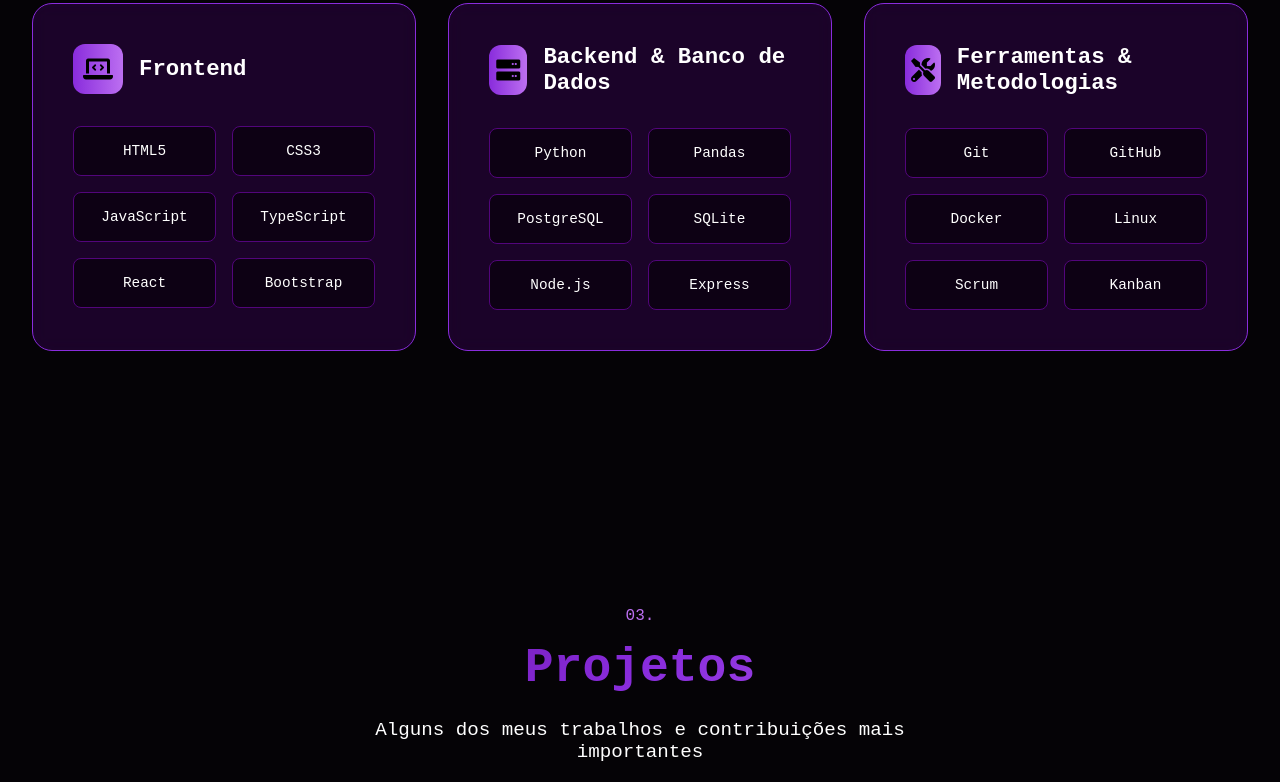
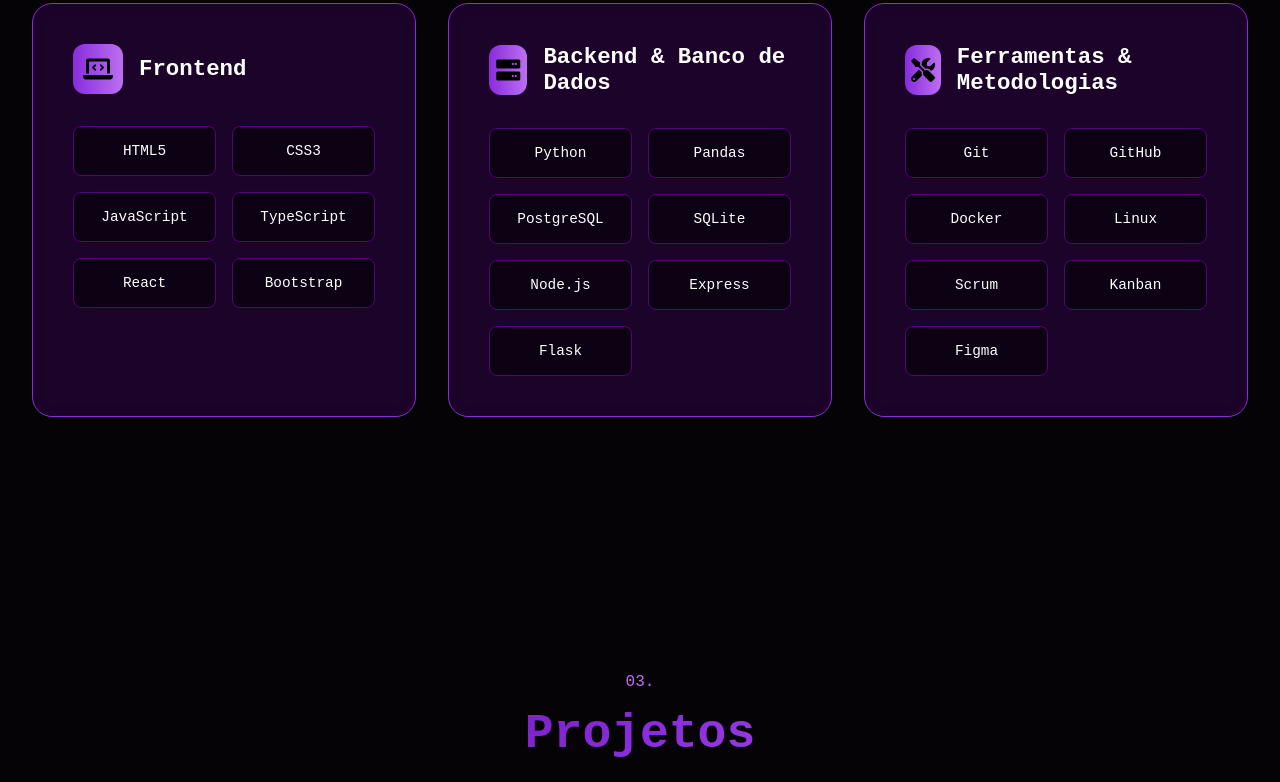
Before and after one commit to FelipePacheco30/Portfolio, a plain HTML site: page index.html in a window 1280 px wide. Shown: the part 2451-3233 px from the top of the page. Drawn offline with Linux system fonts and the light colour scheme.

Commit message:
chore: adding new technologies to skills section

```diff
--- a/index.html
+++ b/index.html
@@ -274,6 +274,9 @@
             <div class="skill-item">
               <div class="skill-name">Express</div>
             </div>
+            <div class="skill-item">
+              <div class="skill-name">Flask</div>
+            </div>
           </div>
         </div>
 
@@ -304,6 +307,9 @@
             </div>
             <div class="skill-item">
               <div class="skill-name">Kanban</div>
+            </div>
+            <div class="skill-item">
+              <div class="skill-name">Figma</div>
             </div>
           </div>
         </div>
```
